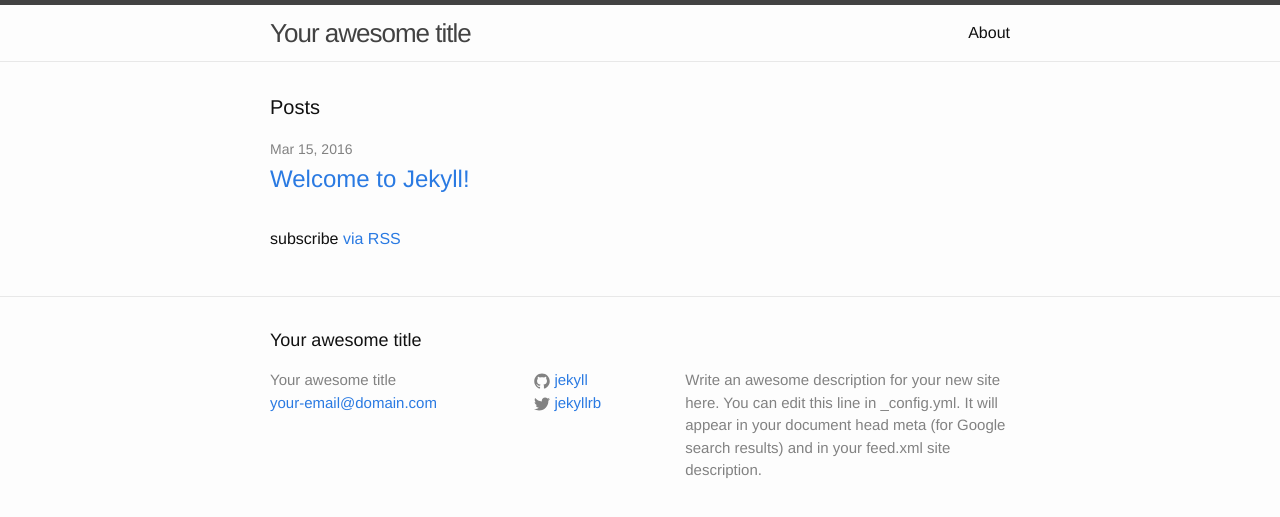
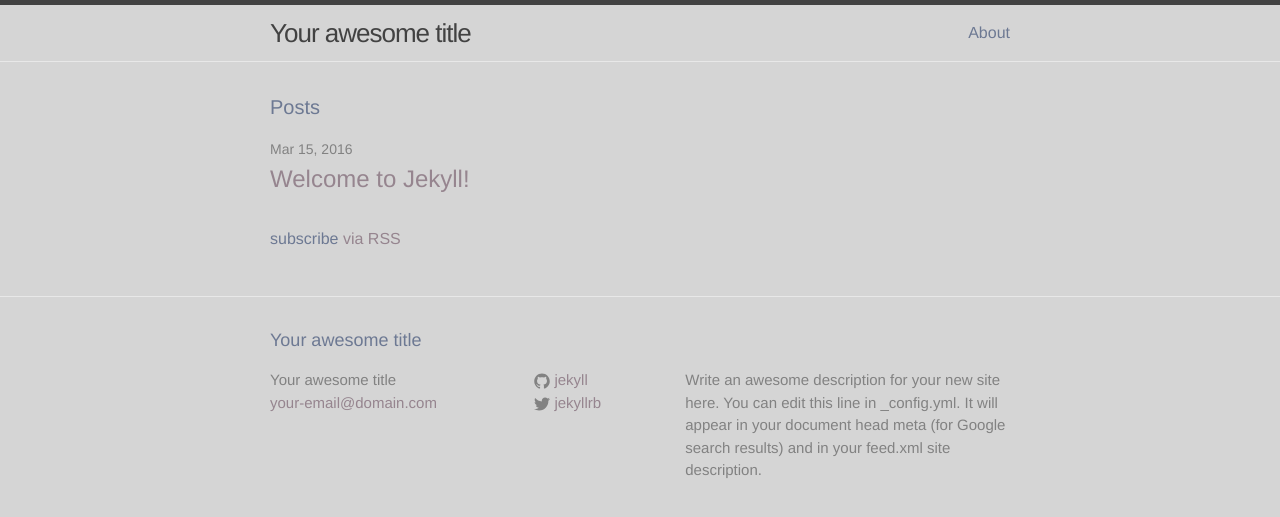
Before and after one commit to btforsythe/btforsythe.github.io, a Jekyll site: the page built from index.html, in a window 1280 px wide. Shown: the top 517 px of the page. Built offline with Jekyll 4.4.1, drawn with Linux system fonts in a browser that asks for light colours.

Commit message:
added pre.poetry style

```diff
--- a/_sass/_base.scss
+++ b/_sass/_base.scss
@@ -13,8 +13,12 @@ dl, dd, ol, ul, figure {
 /**
  * Basic styling
  */
+@mixin base-font {
+	font: $base-font-weight #{$base-font-size}/#{$base-line-height} $base-font-family;
+}
+
 body {
-    font: $base-font-weight #{$base-font-size}/#{$base-line-height} $base-font-family;
+	@include base-font;
 	color: $text-color;
 	background-color: $background-color;
 	-webkit-text-size-adjust: 100%;
--- /dev/null
+++ b/_sass/_poetry.scss
@@ -0,0 +1,5 @@
+pre.poetry {
+    @include base-font;
+	background: $background-color;
+	border: 0px;
+}
--- a/css/main.scss
+++ b/css/main.scss
@@ -4,6 +4,18 @@
 @charset "utf-8";
 
 
+// "Muted and minimal" color definitions
+// #06 from https://designschool.canva.com/blog/website-color-schemes/
+// Originally from http://www.awwwards.com/best-websites/my-356-days-in-print/
+$dusty: #96858F;
+$lavendar: #6D7993;
+$overcast: #9099A2;
+$paper: #D5D5D5;
+
+// core colors
+$text-color:		$lavendar;
+$background-color:	$paper;
+$brand-color:		$dusty;
 
 // Our variables
 $base-font-family: "Helvetica Neue", Helvetica, Arial, sans-serif;
@@ -13,10 +25,6 @@ $small-font-size:  $base-font-size * 0.875;
 $base-line-height: 1.5;
 
 $spacing-unit:     30px;
-
-$text-color:       #111;
-$background-color: #fdfdfd;
-$brand-color:      #2a7ae2;
 
 $grey-color:       #828282;
 $grey-color-light: lighten($grey-color, 40%);
@@ -49,5 +57,6 @@ $on-laptop:        800px;
 @import
         "base",
         "layout",
-        "syntax-highlighting"
+        "syntax-highlighting",
+        "poetry"
 ;
```
Lines whose indentation alone changed are shown as unchanged.
